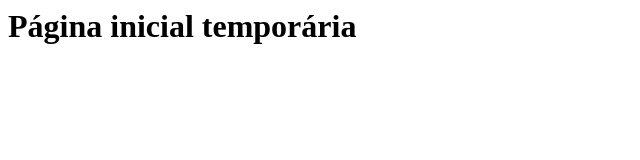
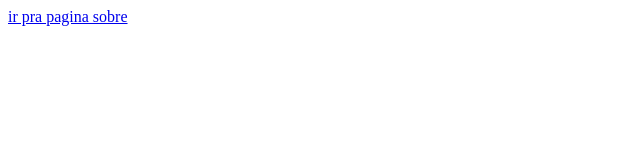
Before and after one commit to vittorcaires/vittorcaires.github.io, a plain HTML site: page index.html in a window 1280 px wide. Shown: the whole page, without its empty margins (0-640 px from the left). Drawn offline with Linux system fonts and the light colour scheme.

Commit message:
coloquei a pagima

```diff
--- a/index.html
+++ b/index.html
@@ -1 +1,8 @@
-<h1> Página inicial temporária </h1>
+<!DOCTYPE html>
+<html>
+    <head>
+        <body>
+            <a href="sobre.css"> ir pra pagina sobre </a>
+        </body>
+    </head>
+</html>
```
